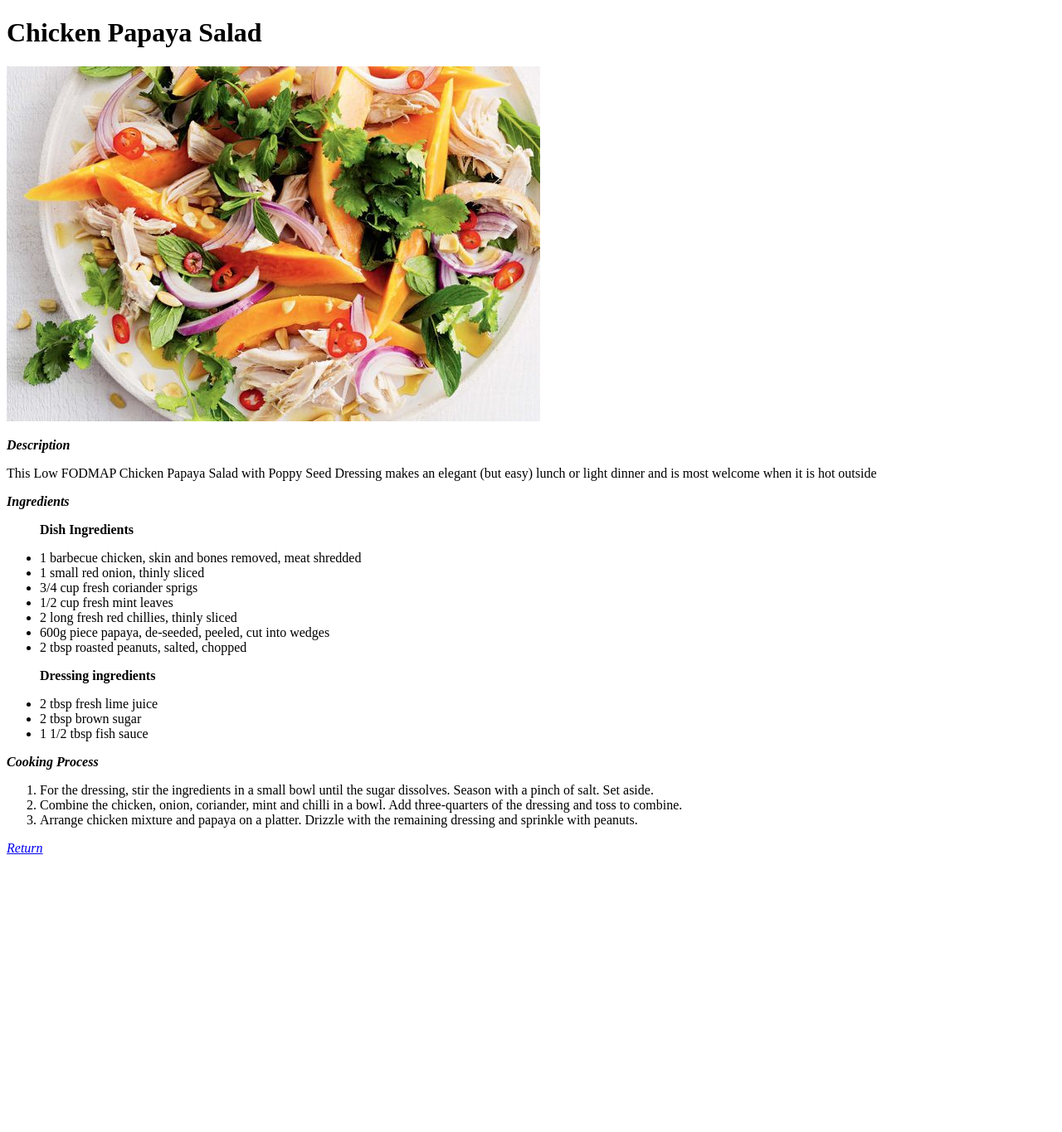
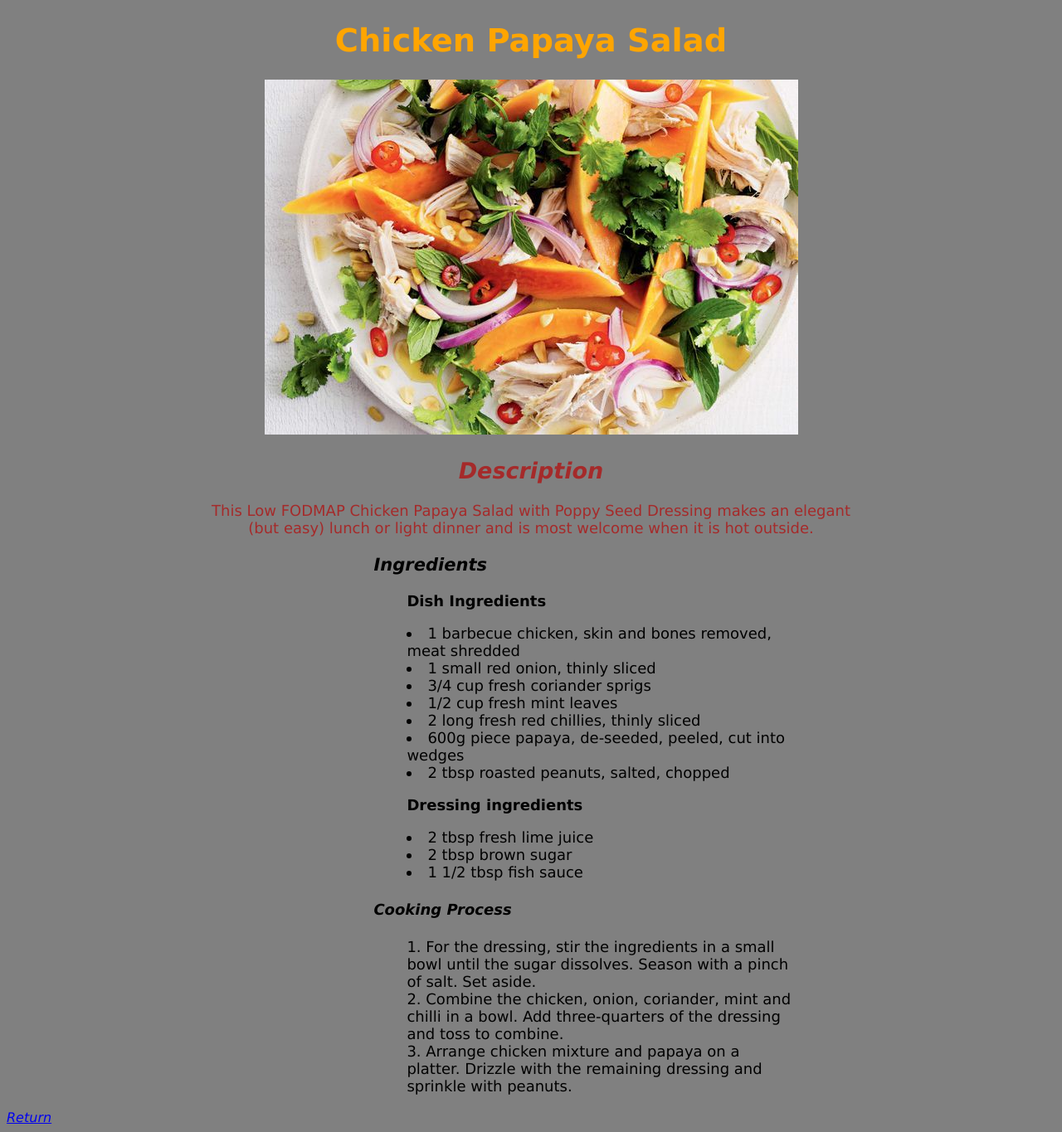
Before and after one commit to Francois-Prime/odin-recipes, a plain HTML site: page recipes/papaya-salad.html in a window 1280 px wide. Shown: the whole page at 83% size. Before the commit the page ends 1040 px from the top, so only its background shows below. Drawn offline with Linux system fonts and the light colour scheme.

Commit message:
Add CSS, apply, and clean pages

```diff
--- a/recipes/papaya-salad.html
+++ b/recipes/papaya-salad.html
@@ -1,19 +1,29 @@
 <!DOCTYPE html>
 <html lang="en">
+
+
 <head>
     <title>Chicken Papaya Salad</title>
     <meta charset="utf -8">
+    <link rel="stylesheet" href="../style.css">
 </head>
 
+
 <body>
+    <div class="head papaya">
         <h1>Chicken Papaya Salad</h1>
         <img src="../images/papaya-salad.jpeg" alt="A fruity plate or bowl of papaya salad with chicken">
+    </div>
 
 
-    <p><strong><em>Description</em></strong></p>
-        <p>This Low FODMAP Chicken Papaya Salad with Poppy Seed Dressing makes an elegant (but easy) lunch or light dinner and is most welcome when it is hot outside</p>
+    <div class="description">
+        <h2><strong><em>Description</em></strong></h2>
+            <p>This Low FODMAP Chicken Papaya Salad with Poppy Seed Dressing makes an elegant<br> (but easy) lunch or light dinner and is most welcome when it is hot outside.</p>
+    </div>
 
-    <p><strong><em>Ingredients</em></strong></p>
+
+    <div class="ul">
+        <h3><strong><em>Ingredients</em></strong></h3>
         <ul>
 
             <p> <strong>Dish Ingredients</strong></p>
@@ -31,19 +41,24 @@
             <li> 1 1/2 tbsp fish sauce</li>
 
         </ul>
+    </div>
 
-    <p><strong><em>Cooking Process</em></strong></p>
+
+    <div class="ol">
+        <h4><strong><em>Cooking Process</em></strong></h4>
         <ol>
-
             <li> For the dressing, stir the ingredients in a small
                 bowl until the sugar dissolves. Season with a pinch of salt. Set aside.</li>
             <li>Combine the chicken, onion, coriander, mint and chilli in a bowl. Add three-quarters of the dressing and toss to combine. </li>
             <li>Arrange chicken mixture and papaya on a platter. Drizzle with the remaining dressing and sprinkle with peanuts. </li>
+        </ol>
+    </div>
 
 
-    </ol>
-
+    <div class="return">
         <a href="../index.html"><em>Return</em></a>
+    </div>
 </body>
 
+
 </html>
--- /dev/null
+++ b/style.css
@@ -0,0 +1,60 @@
+/* Universal */
+* {
+    font-family: Verdana, Geneva, Tahoma, sans-serif;
+    background-color: rgb(128, 128, 128);
+}
+
+.description {
+    text-align: center;
+    font-size: large;
+    color: #a52a2a;
+}
+
+.head {
+    font-size: larger;
+    text-align: center;
+}
+
+.ul,
+.ol {
+    text-align: left;
+    position: relative;
+    width: 40%;
+    left: 35%;
+    list-style: inside;
+    font-size: large;
+}
+
+
+
+
+/* Index */
+#recipes {
+    font-size: large;
+    text-align: center;
+}
+
+
+.button {
+    background-color: rgb(228, 13, 228);
+    color: rgb(8, 82, 8);
+    height: auto;
+    width: 300px;
+    font-size: xx-large;
+
+}
+
+
+/* Recipe pages*/
+.papaya {
+    color: orange;
+}
+
+.jaja {
+
+}
+
+.beef {
+
+
+}
```
Also changed, not shown: index.html (+17 -5 lines), recipes/jaja.html (+18 -14 lines), recipes/wellington.html (+16 -12 lines). Lines whose indentation alone changed are shown as unchanged.
